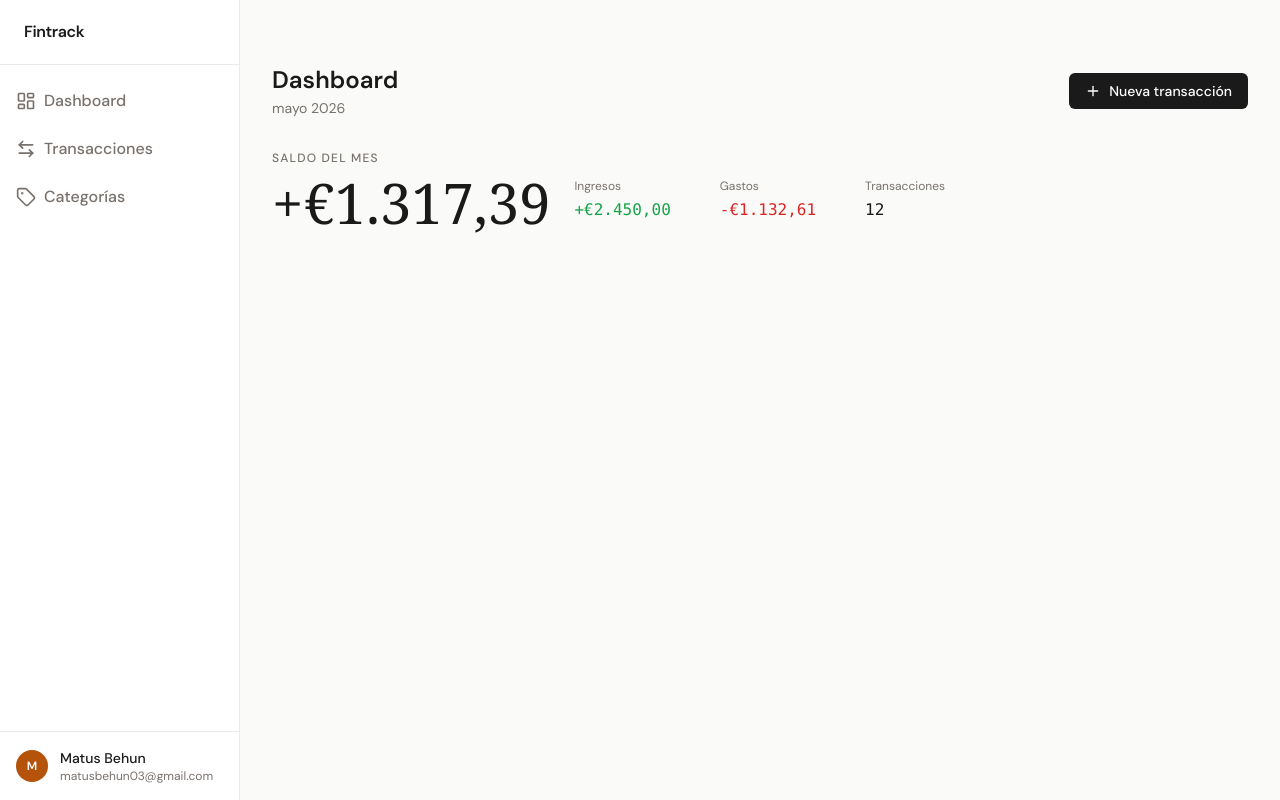
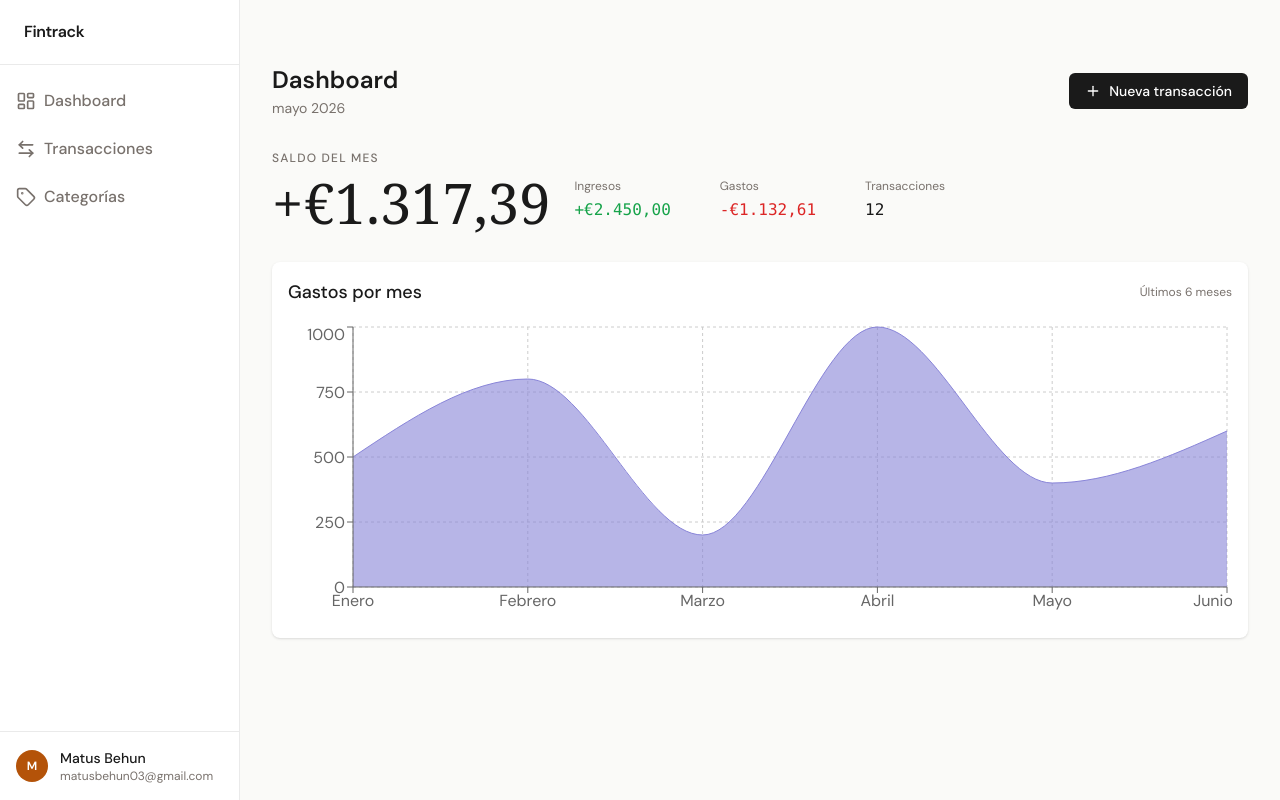
Before and after one commit to Matusbh/FinTrack, a React (Vite) app: page / in a window 1280 px wide. Built offline with nearby package versions, Linux system fonts and the light colour scheme.

Commit message:
feat: creacion de graficos, layout y la caja de las tarjetas

```diff
--- a/src/components/dashboard/ExpenseChart.jsx
+++ b/src/components/dashboard/ExpenseChart.jsx
@@ -1 +1,54 @@
 // Gráfico de barras con los gastos agrupados por mes usando Recharts.
+
+import {
+  BarChart,
+  Bar,
+  XAxis,
+  YAxis,
+  ResponsiveContainer,
+  Tooltip,
+  CartesianGrid,
+  AreaChart,
+  Area,
+} from "recharts";
+import Card from "../ui/Card.jsx";
+
+export default function ExpenseChart() {
+  const data = [
+    { mes: "Enero", gastos: 500 },
+    { mes: "Febrero", gastos: 800 },
+    { mes: "Marzo", gastos: 200 },
+    { mes: "Abril", gastos: 1000 },
+    { mes: "Mayo", gastos: 400 },
+    { mes: "Junio", gastos: 600 },
+  ];
+
+  return (
+    <>
+      <Card>
+        <div className="flex items-center justify-between mb-4 ">
+          <h3 className="text-lg font-medium text-[#1A1A1A] ">
+            Gastos por mes
+          </h3>
+          <p className="text-xs text-[#78716C]">Últimos 6 meses</p>
+        </div>
+        <div>
+          <ResponsiveContainer width="100%" height={300}>
+            <AreaChart data={data}>
+              <CartesianGrid strokeDasharray="3 3" />
+              <XAxis dataKey="mes" />
+              <YAxis />
+              <Tooltip />
+              <Area
+                type="monotone"
+                dataKey="gastos"
+                stroke="#8884d8"
+                fill="#8884d8"
+              />
+            </AreaChart>
+          </ResponsiveContainer>
+        </div>
+      </Card>
+    </>
+  );
+}
--- a/src/components/layout/Layout.jsx
+++ b/src/components/layout/Layout.jsx
@@ -1 +1,12 @@
-// Wrapper que junta el Sidebar, el Header y el contenido de cada página. Todas las páginas privadas lo usan.
+import Header from "./Header.jsx";
+
+export default function Layout({ children }) {
+  return (
+    <>
+      <div>
+        <Header />
+      </div>
+      <main className="ml-60">{children}</main>
+    </>
+  );
+}
--- a/src/components/ui/Card.jsx
+++ b/src/components/ui/Card.jsx
@@ -1 +1,5 @@
 // Caja con fondo blanco y sombra. Envuelve bloques de contenido para darles aspecto de tarjeta.
+
+export default function Card({ children }) {
+  return <div className="bg-white rounded-lg shadow p-4">{children}</div>;
+}
--- a/src/index.css
+++ b/src/index.css
@@ -11,7 +11,9 @@ body {
 }
 
 @theme {
+  /*body */
   --font-dm: "DM Sans", sans-serif;
+  /*Titles */
   --font-instrument: "Instrument Serif", serif;
   --font-jetbrains: "JetBrains Mono", monospace;
 
--- a/src/pages/DashboardPage.jsx
+++ b/src/pages/DashboardPage.jsx
@@ -1,6 +1,7 @@
 // Página principal de la app. Carga y muestra las SummaryCards y los gráficos de gastos.
 import Header from "../components/layout/Header.jsx";
 import { Plus } from "lucide-react";
+import ExpenseChart from "../components/dashboard/ExpenseChart.jsx";
 
 export default function DashboardPage() {
   return (
@@ -51,7 +52,7 @@ export default function DashboardPage() {
                 </div>
                 <div className="w-px"></div>
                 <div>
-                  <p className="text-xs  mb-1">Transacciones</p>
+                  <p className="text-xs mb-1">Transacciones</p>
                   <p className="font-mono text-base text-[#1A1A1A]">12</p>
                 </div>
               </div>
@@ -59,7 +60,9 @@ export default function DashboardPage() {
           </div>
         </div>
         <div id="grid"></div>
-        <div id="gastos"></div>
+        <div id="gastos">
+          <ExpenseChart />
+        </div>
       </div>
     </>
   );
```
